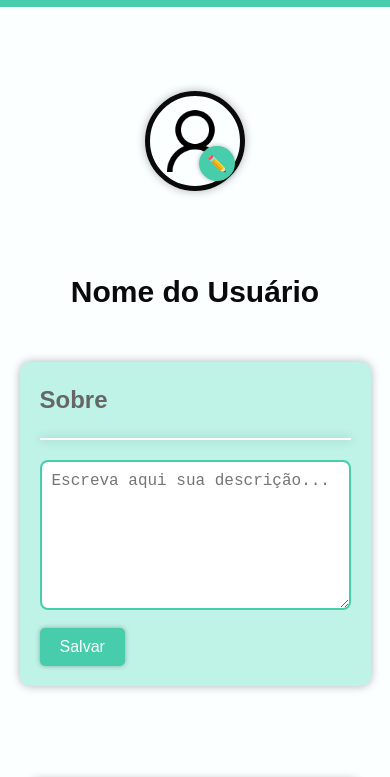
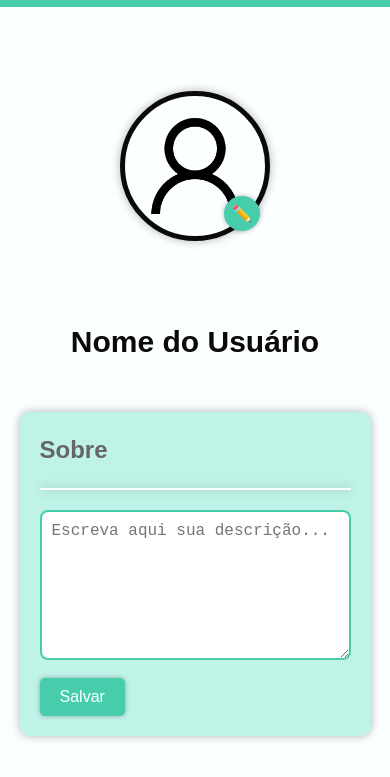
Before and after one commit to Neurync/neurync-web, a plain HTML site: page src/pages/user-interface.html in a window 390 px wide. Shown: the part 67-844 px from the top of the page. Drawn offline with Linux system fonts and the light colour scheme.

Commit message:
Centralizando texto dos cards e aumentando tamnho do profile-picture

```diff
--- a/src/styles/landing.css
+++ b/src/styles/landing.css
@@ -60,6 +60,7 @@ hr {
 }
 
 .card {
+    align-items: center;
     background-color: var(--primary-soft-color);
     border: var(--primary-color) solid 2px;
     padding: 20px;
--- a/src/styles/user-interface.css
+++ b/src/styles/user-interface.css
@@ -11,8 +11,8 @@
 
 .profile-picture {
     position: relative;
-    width: 150px;
-    height: 150px;
+    width: 200px;
+    height: 200px;
     border: var(--black) solid 5px;
     border-radius: 50%;
     background-size: cover;
@@ -135,8 +135,8 @@ textarea {
     }
 
     .profile-picture {
-        width: 120px;
-        height: 120px;
+        width: 180px;
+        height: 180px;
         margin: 10vh 0;
     }
 
@@ -164,8 +164,8 @@ textarea {
     }
 
     .profile-picture {
-        width: 100px;
-        height: 100px;
+        width: 150px;
+        height: 150px;
     }
 
     .about-section {
```
